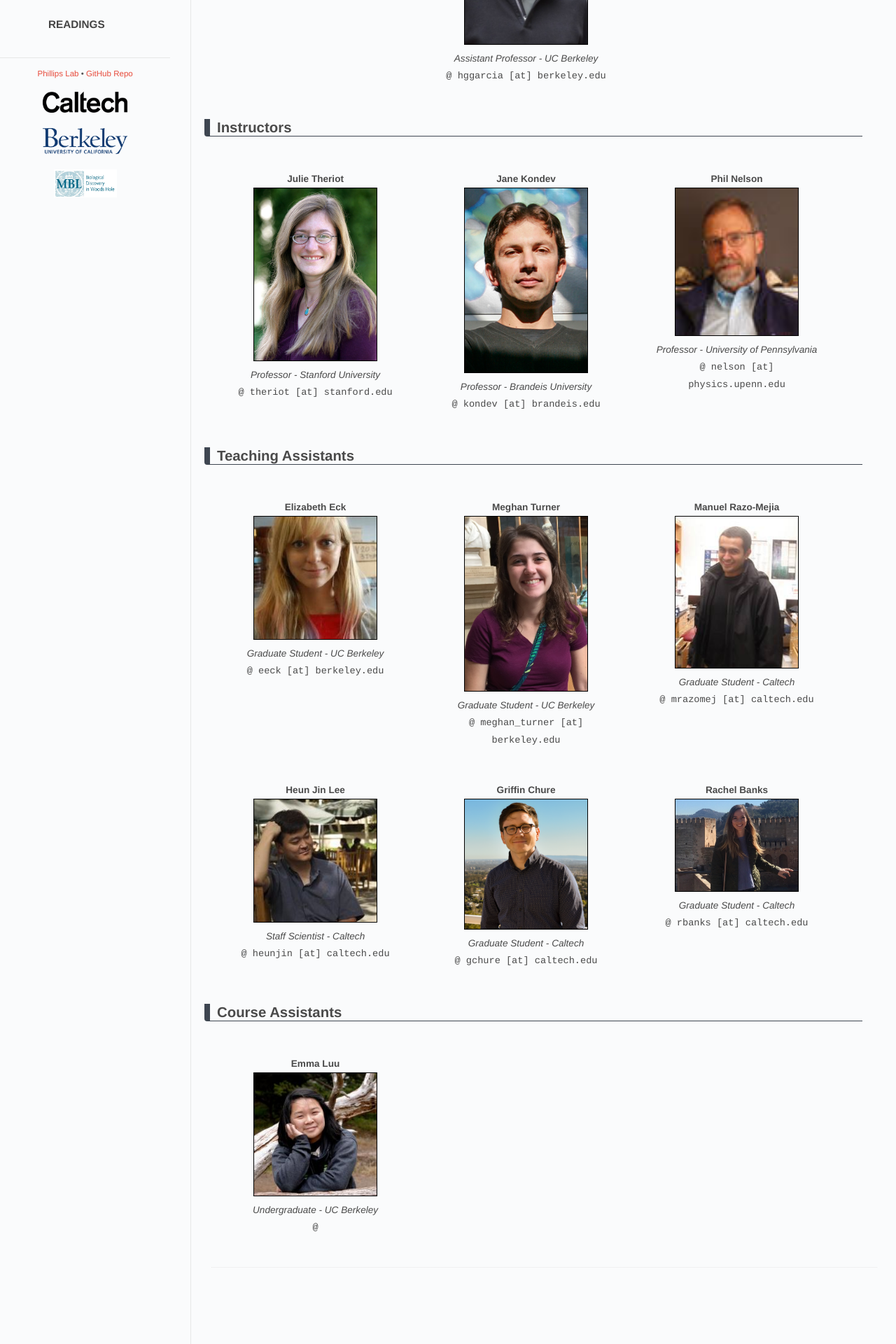
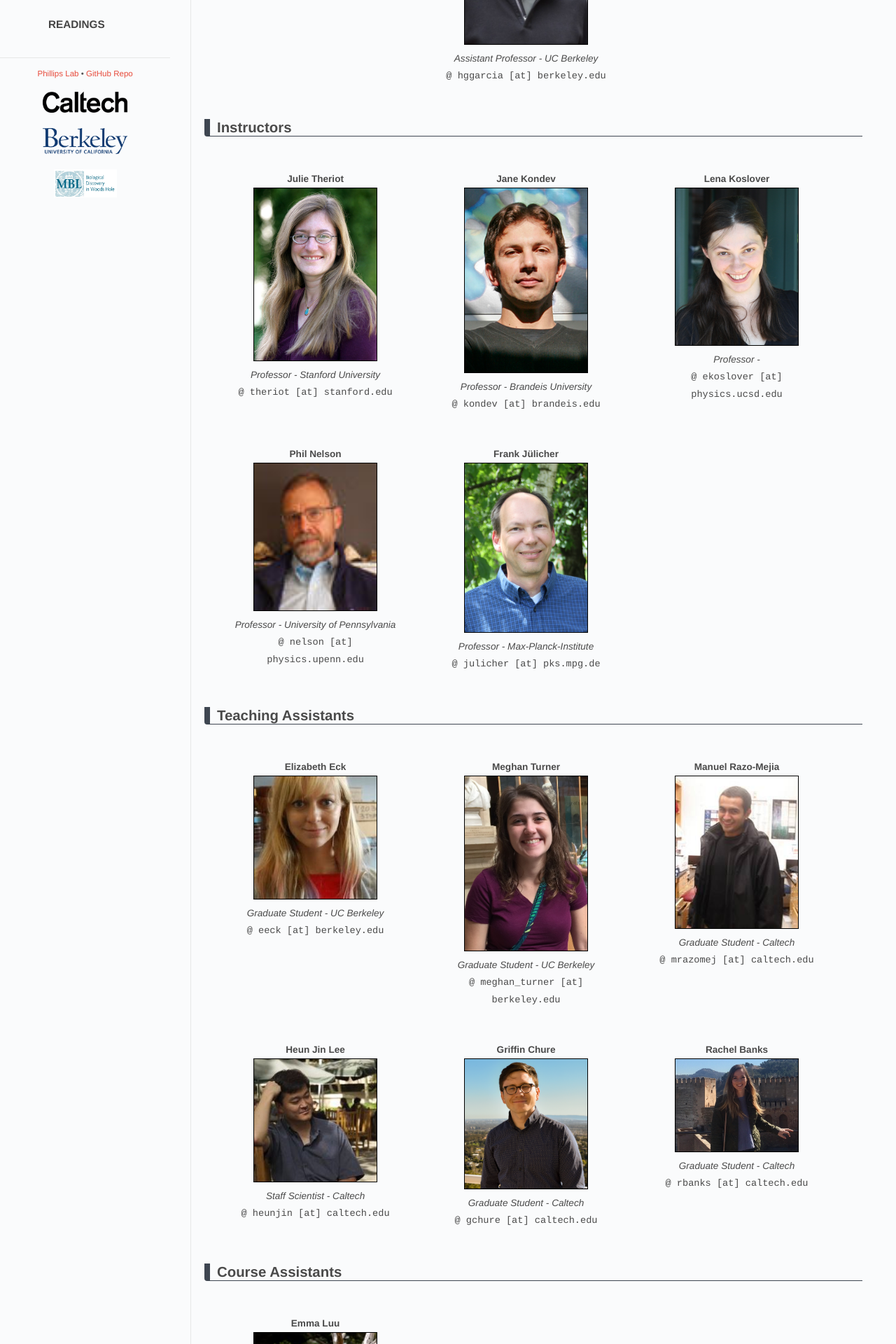
Before and after one commit to RPGroup-PBoC/mbl_pboc, a Jekyll site: the page built from _posts/2017-01-28-people.md, in a window 1280 px wide. Shown: the part 509-2429 px from the top of the page at 70% size. Built offline with Jekyll 4.4.1, drawn with Linux system fonts in a browser that asks for light colours; some of the changed text lies outside the part shown.

Commit message:
Added Lena and Frank
Information for Lena Koslover and Frank Jülicher were added. Information about Emma Luu was updated.

```diff
--- a/_data/members.yaml
+++ b/_data/members.yaml
@@ -20,11 +20,20 @@ Instructors:
     title: Professor
     loc: Brandeis University
     email: kondev [at] brandeis.edu
+  - name: Lena Koslover
+    img: lena.png
+    title: Professor
+    email: ekoslover [at] physics.ucsd.edu
   - name: Phil Nelson
     img: philnelson.jpg
     title: Professor
     loc: University of Pennsylvania
     email: nelson [at] physics.upenn.edu
+  - name: Frank Jülicher
+    img: frank.png
+    title: Professor
+    loc: Max-Planck-Institute
+    email: julicher [at] pks.mpg.de
 Teaching Assistants:
   - name: Elizabeth Eck
     img: liz.jpg
@@ -59,6 +68,6 @@ Teaching Assistants:
 Course Assistants:
   - name: Emma Luu
     img: emma.jpg
-    title: Undergraduate
+    title: Junior Lab Technician
     loc: UC Berkeley
-    email:
+    email: emma_luu [at] berkeley.edu
```
